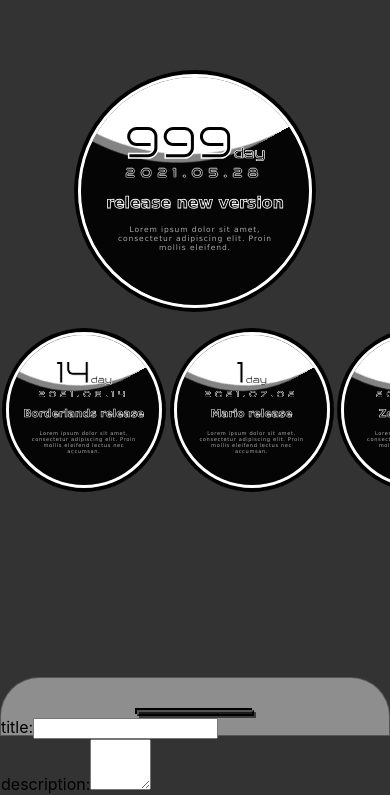
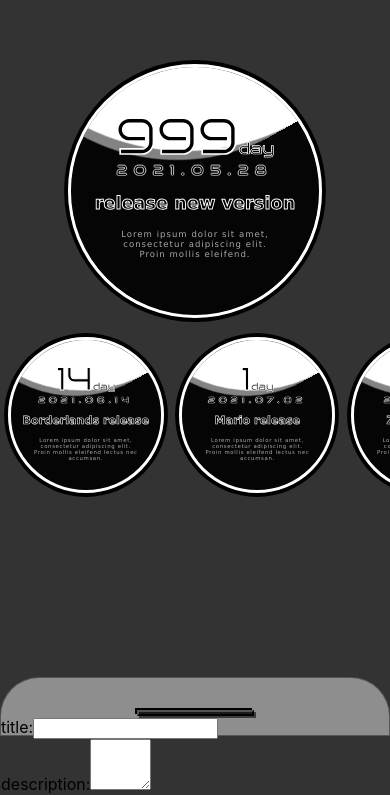
Before and after one commit to JooYoo/react-bigDay, a React (Create React App) app: page / in a window 390 px wide. Shown: the part 108-903 px from the top of the page. Built offline with nearby package versions, Linux system fonts and the light colour scheme.

Commit message:
fix: default ball size

```diff
--- a/src/components/Grid/BigDayBall/BigDayBall.module.scss
+++ b/src/components/Grid/BigDayBall/BigDayBall.module.scss
@@ -82,7 +82,7 @@ $ball-border: $ball-padding;
 // responsive
 @media (max-width: 1030px) {
   .ball-size--l {
-    --ball-size: 60vw;
+    --ball-size: 65vw;
   }
 
   .ball-size--s {
@@ -91,7 +91,7 @@ $ball-border: $ball-padding;
 
   .wrapper {
     display: inline-block;
-    margin: 1.5vw;
+    margin: 2vw 2vw;
   }
 
   .container {
--- a/src/components/Grid/BigDayBallList/BigDayBallList.module.scss
+++ b/src/components/Grid/BigDayBallList/BigDayBallList.module.scss
@@ -21,11 +21,12 @@
       display: flex;
       justify-content: center;
       align-items: flex-end;
+      margin-top: 3vw;
       height: 50vh;
     }
 
     &--default {
-      margin-top: 3vw;
+      margin-top: 1vw;
       width: 100%;
       white-space: nowrap;
     }
--- a/src/components/Grid/BigDayInfo/BigDayInfo.module.scss
+++ b/src/components/Grid/BigDayInfo/BigDayInfo.module.scss
@@ -62,10 +62,10 @@ $title-stroke: calc(0.07 * var(--font-unit));
 // responsive
 @media (max-width: 1030px) {
   .ball-size--l {
-    --font-unit: 3.1vw;
+    --font-unit: 3.5vw;
   }
 
   .ball-size--s {
-    --font-unit: 2.1vw;
+    --font-unit: 2.2vw;
   }
 }
```
